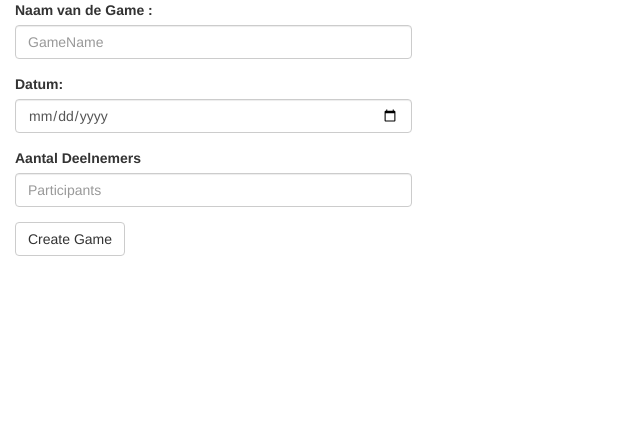
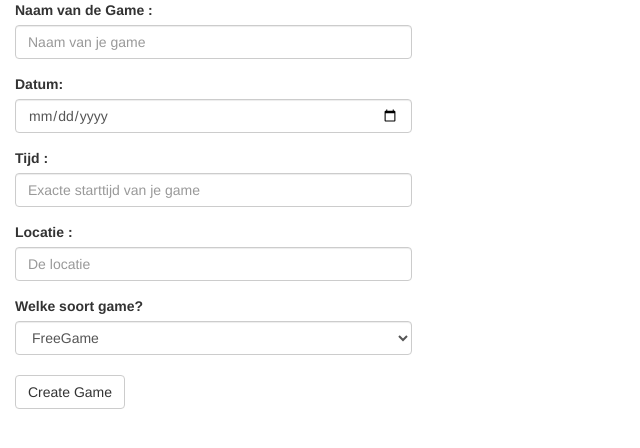
Before and after one commit to Glennmen/ICTProjects3, a CodeIgniter app: the page made by application/views/Gameview1.php in a window 1280 px wide. Shown: the top 448 px of the page, without its empty margins (0-640 px from the left). Run offline with CodeIgniter, Linux system fonts and the light colour scheme.

Commit message:
GameForm aangepast.

```diff
--- a/application/views/Gameview1.php
+++ b/application/views/Gameview1.php
@@ -17,19 +17,33 @@
 
 <div class="col-xs-6 col-md-4"> <form>
         <div class="form-group">
+            <label for="GameName">Naam van de Game :</label>
+            <input type="text" class="form-control" id="GameName" placeholder="Naam van je game" required>
+        </div>
 
-            <label for="GameName">Naam van de Game :</label>
-            <input type="text" class="form-control" id="GameName" placeholder="GameName" required>
-        </div>
         <div class="form-group">
             <label for="GameDatum">Datum:</label>
-            <input type="date" class="form-control" id="GameDate" placeholder="GameDate" required>
+            <input type="date" class="form-control" id="GameDate" placeholder="Datum van je game" required>
         </div>
+
         <div class="form-group">
-            <label for="Deelnemers">Aantal Deelnemers</label>
-            <input type="text" class="form-control" id="Participants" placeholder="Participants" required>
+            <label for="GameTime">Tijd : </label>
+            <input type="text" class="form-control" id="GameTime" placeholder="Exacte starttijd van je game" required>
         </div>
+
+        <div class="form-group">
+            <label for="Locatie">Locatie : </label>
+            <input type="text" class="form-control" id="Location" placeholder="De locatie" required>
+        </div>
+
+        <label> Welke soort game? </label>
+        <select class="form-control">
+            <option>FreeGame</option>
+            <option>Tournament</option>
+        </select>
+        </br>
         <button type="submit" name="CreateGame" class="btn btn-default">Create Game</button>
+
     </form>
 </div>
 
```
